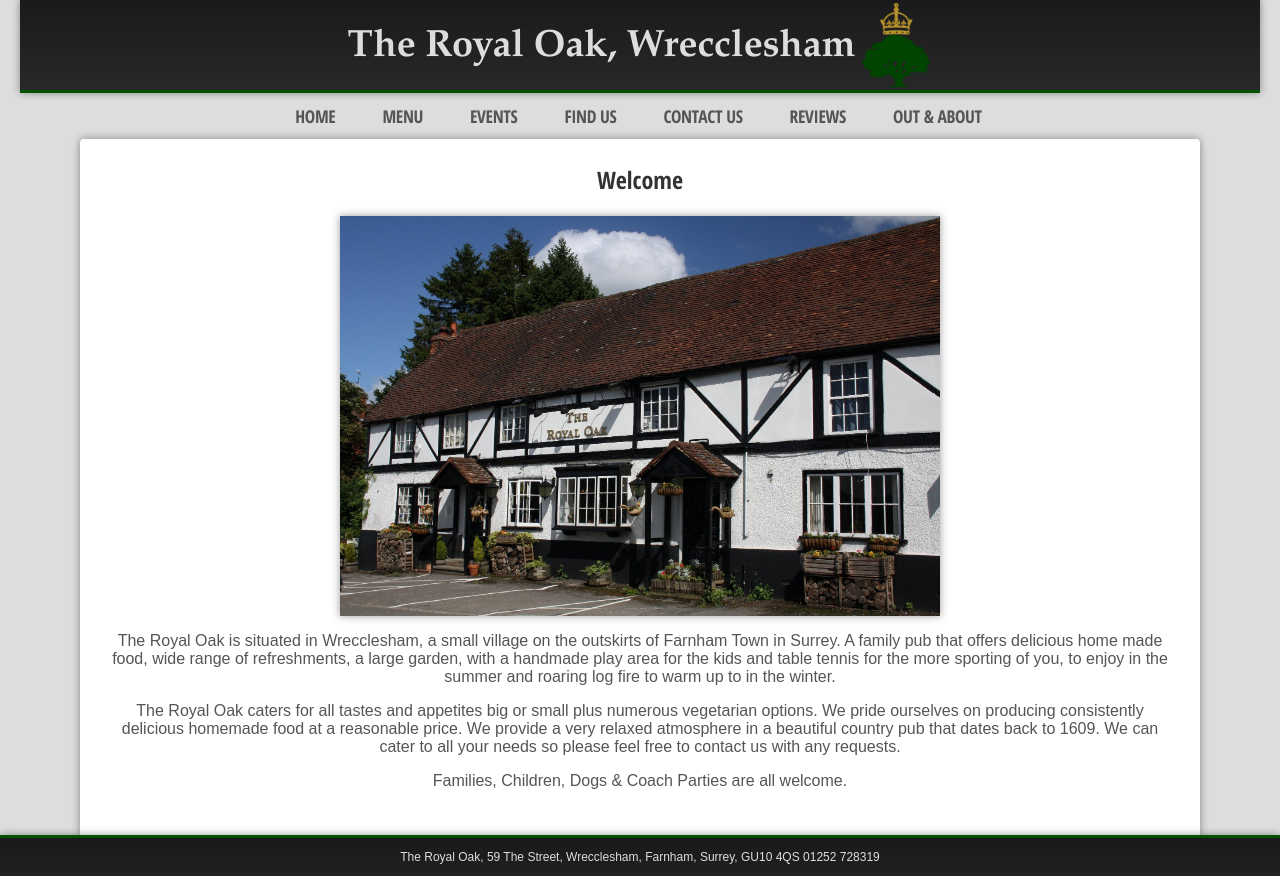
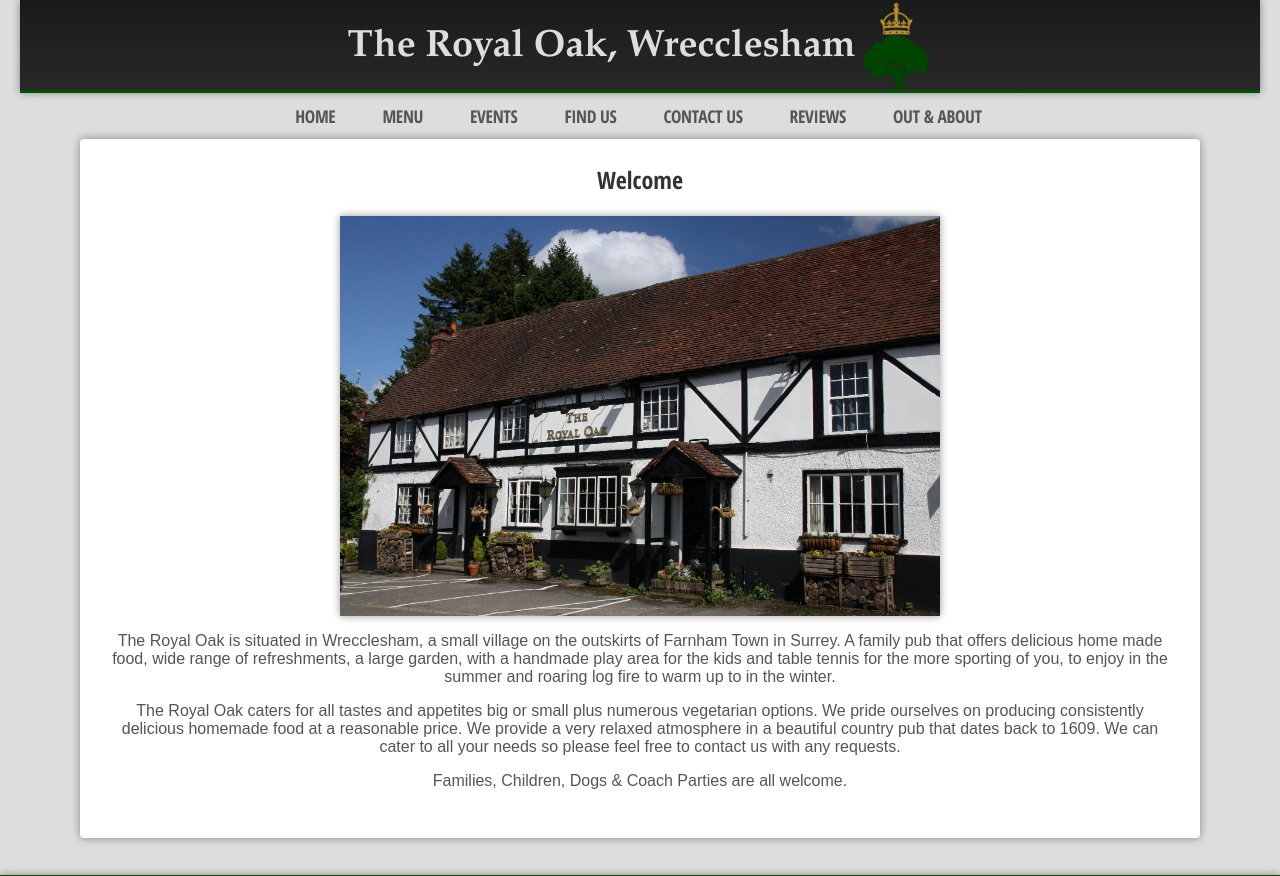
Before and after one commit to olig1905/r0y4l04k, a PHP site: page / in a window 1280 px wide. Shown: the top 876 px of the page. Run offline with PHP 8.4, Linux system fonts and the light colour scheme.

Commit message:
h3 font fixed and fixed container overlap with footer

```diff
--- a/resources/style.css
+++ b/resources/style.css
@@ -54,7 +54,7 @@ h1 {
 	-webkit-border-radius: 4px;
 	padding: 4px 32px 32px 32px;
 	background-color: #fff;
-	margin: 0px 60px 20px;
+	margin: 0px 60px 60px;
 	height: auto;
 }
 .container h1 {
@@ -65,6 +65,10 @@ h1 {
 	font-family: OpenSansB;
 	color: #333;
 	text-align: center;
+}
+.container h3 {
+	font-family: OpenSansB;
+	color: #333;
 }
 .container p {
 		text-align: center;
```
